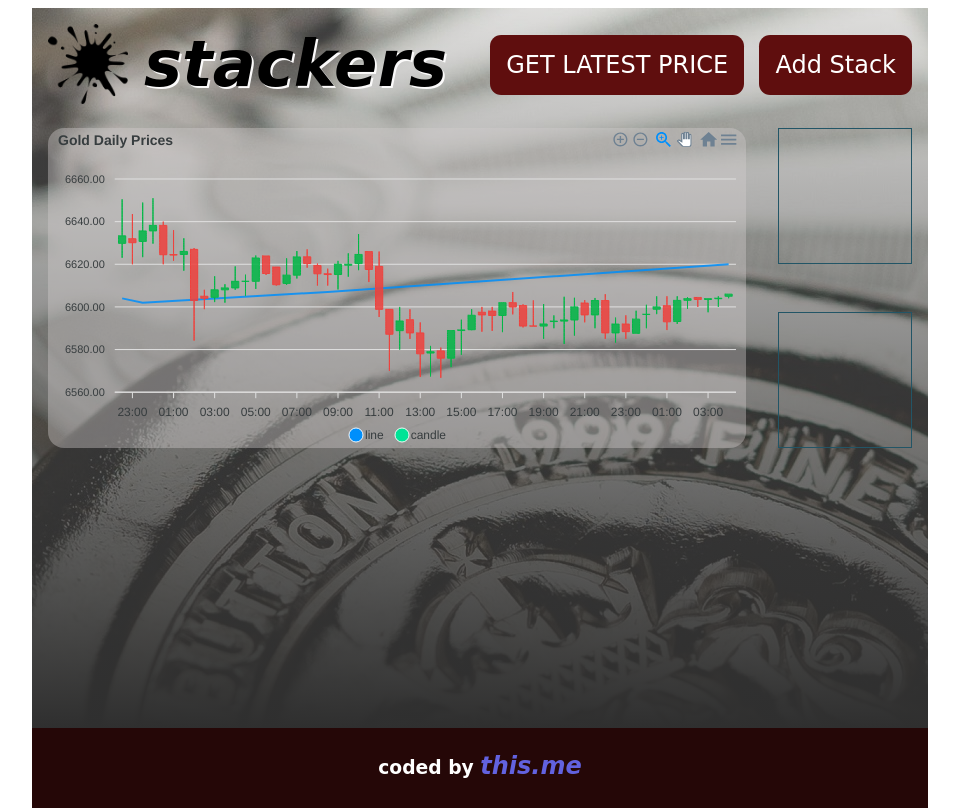
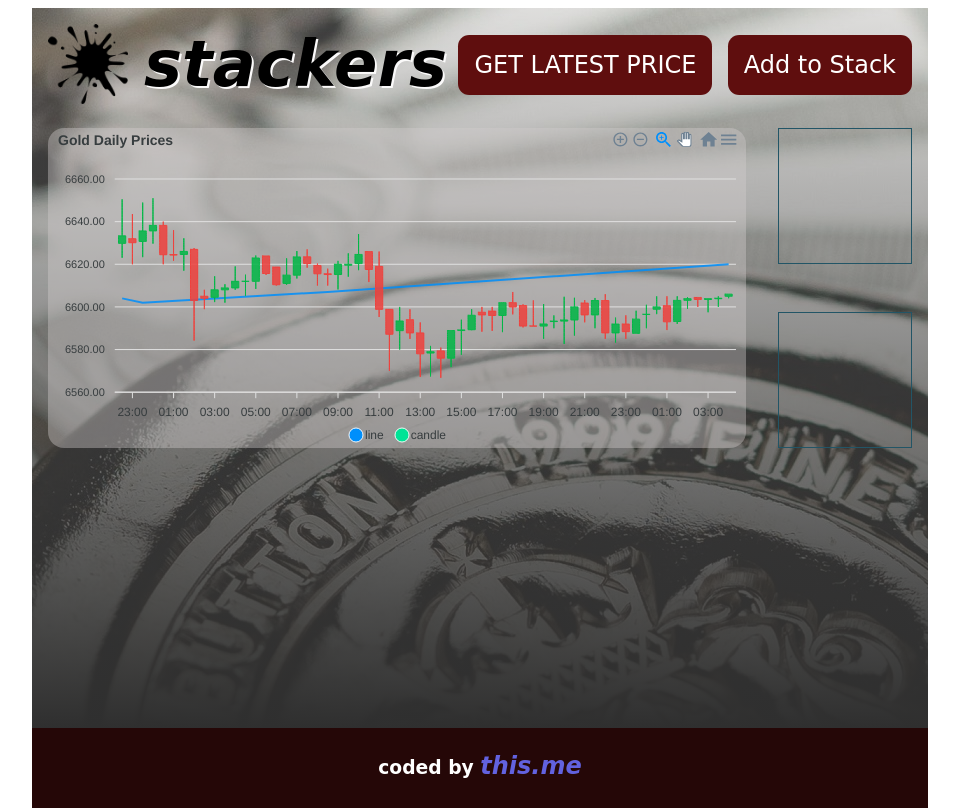
Before and after one commit to evariste1963/metal-tracker, a website built with Parcel: page index.html in a window 1280 px wide. Shown: the whole page, without its empty margins (160-1119 px from the left). Built offline with nearby package versions, Linux system fonts and the light colour scheme.

Commit message:
add TO stack

```diff
--- a/index.html
+++ b/index.html
@@ -18,7 +18,7 @@
         <p id="logotext">stackers</p>
         <div class="btnDiv">
           <button class="btn-update">GET LATEST PRICE</button>
-          <button class="btn-stack">Add Stack</button>
+          <button class="btn-stack">Add to Stack</button>
         </div>
       </div>
       <div class="graphics">
```
